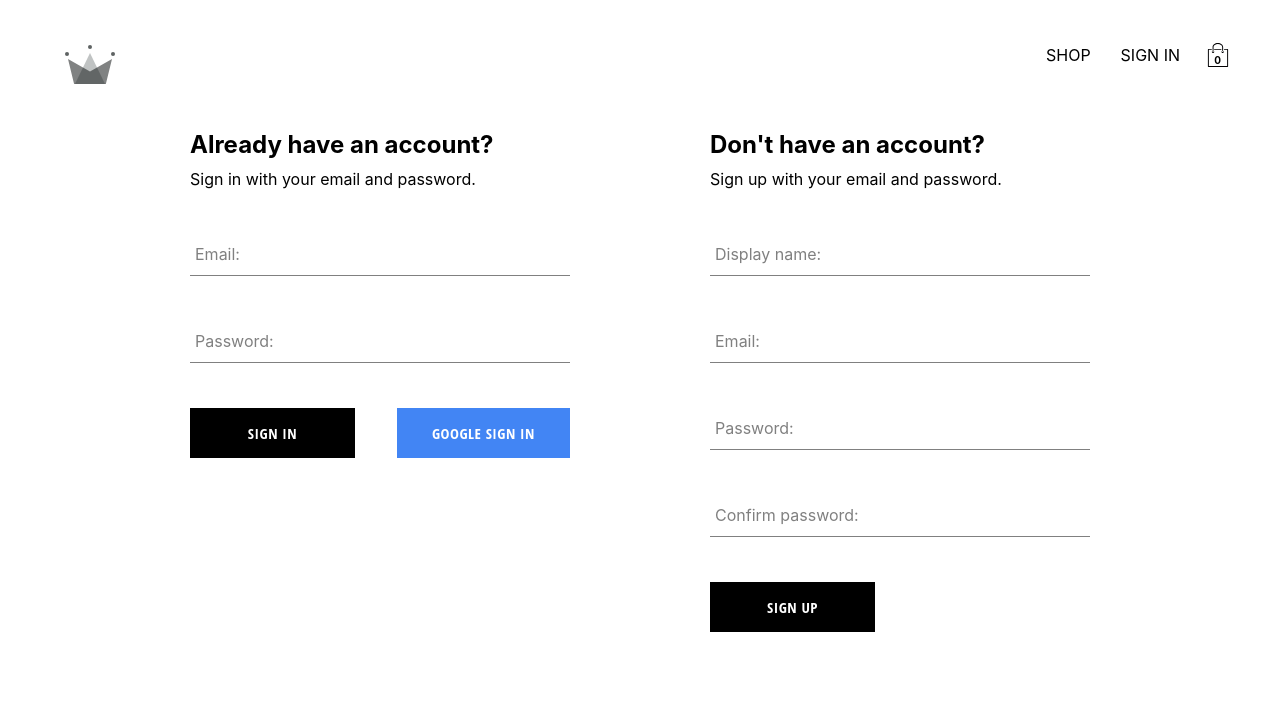
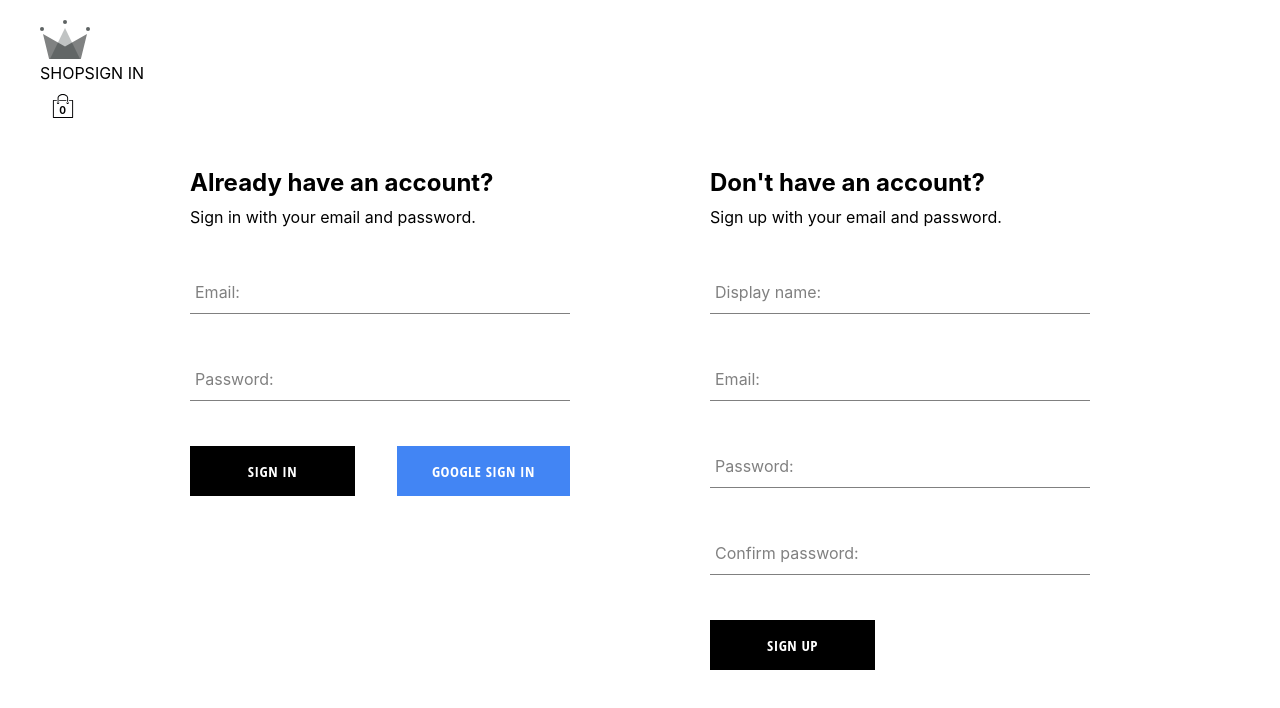
Before and after one commit to ZhangMYihua/crwn-clothing-v2, a React (Create React App) app: page /auth in a window 1280 px wide. Shown: the top 708 px of the page. Built offline with nearby package versions, Linux system fonts and the light colour scheme; no server answers; the database is empty.

Commit message:
navigation styled

```diff
--- a/package.json
+++ b/package.json
@@ -13,6 +13,7 @@
     "react-router-dom": "6",
     "react-scripts": "5.0.0",
     "sass": "^1.55.0",
+    "styled-components": "^5.3.6",
     "web-vitals": "2.1.4"
   },
   "scripts": {
--- a/src/routes/navigation/navigation.component.jsx
+++ b/src/routes/navigation/navigation.component.jsx
@@ -6,7 +6,7 @@ import { CartContext } from "../../context/cart.context";
 import { userSignOut } from "../../utils/firebase/firebase.utils";
 import CartIcon from "../../components/cart-icon/cart-icon.component";
 import CartDropdown from "../../components/cart-dropdown/cart-dropdown.component";
-import "./navigation.styles.scss"
+import {} from "./navigation.styles"
 
 const Navigation = () => {
     const {currentUser} = useContext(UserContext);
--- /dev/null
+++ b/src/routes/navigation/navigation.styles.jsx
@@ -0,0 +1,26 @@
+import styled from "styled-components";
+import { Link } from "react-router-dom";
+
+export const  NavigationContainer = styled.div`
+  height: 70px;
+  width: 100%;
+  display: flex;
+  justify-content: space-between;
+  margin-bottom: 25px;
+`
+export const  LogoContainer = styled(Link)`
+  height: 100%;
+  width: 70px;
+  padding: 25px;
+`
+export const  NavLinks = styled.div`
+  width: 50%;
+  height: 100%;
+  display: flex;
+  align-items: center;
+  justify-content: flex-end;
+`
+export const  NavLink = styled(Link)`
+  padding: 10px 15px;
+  cursor: pointer;
+`
--- a/src/routes/navigation/navigation.styles.scss
+++ /dev/null
@@ -1,26 +0,0 @@
-.navigation {
-    height: 70px;
-    width: 100%;
-    display: flex;
-    justify-content: space-between;
-    margin-bottom: 25px;
-
-    .logo-container {
-      height: 100%;
-      width: 70px;
-      padding: 25px;
-    }
-
-    .nav-links-container {
-      width: 50%;
-      height: 100%;
-      display: flex;
-      align-items: center;
-      justify-content: flex-end;
-
-      .nav-link {
-        padding: 10px 15px;
-        cursor: pointer;
-      }
-    }
-  }
```
